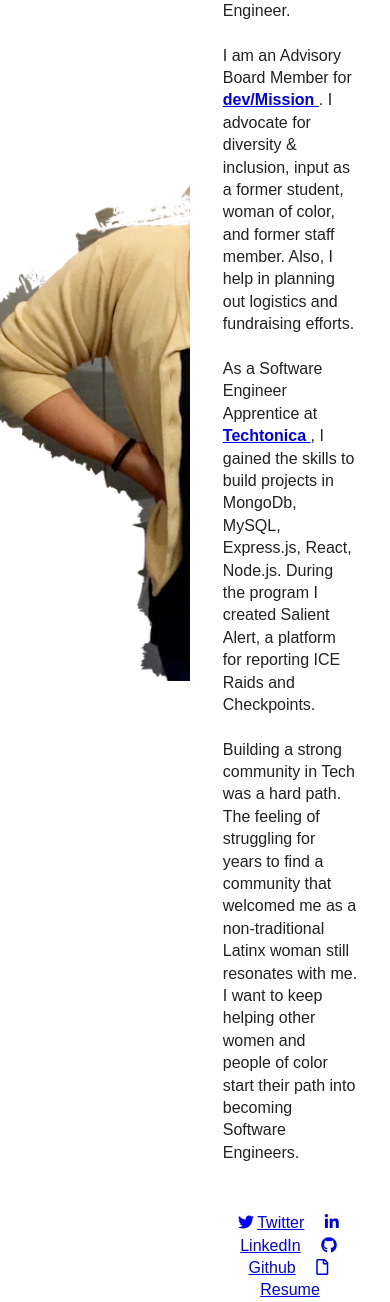
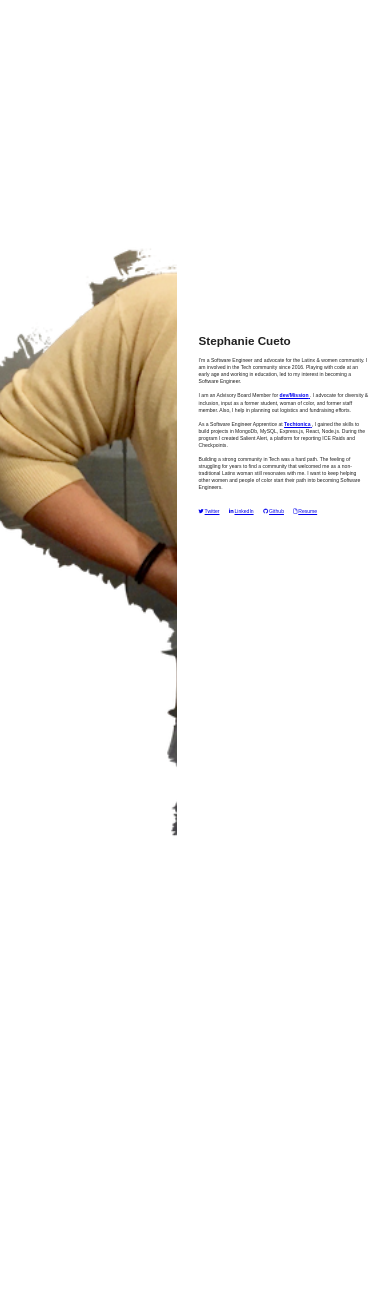
Before and after one commit to smcueto/stephaniecueto-website, a PHP site: page /index.html in a window 390 px wide. After the commit the page ends 836 px from the top, so only its background shows below. Run offline with PHP 8.4, Linux system fonts and the light colour scheme; some libraries are stand-ins or nearby versions.

Commit message:
adding flex css with vivian

```diff
--- a/css/index.css
+++ b/css/index.css
@@ -108,17 +108,13 @@ html {
 }
 
 #pic {
-    background-image: url('/img/stephaniecuetowebsite.png');
+    /* background-image: url('/img/stephaniecuetowebsite.png'); */
+    background-image: url('/Users/stephaniecueto/Documents/github-projects/stephaniecueto-website/img/stephaniecuetowebsite.png');
     background-color: #ffffff;
-    background-size: auto 75%;
+    background-size: auto 95%;
     background-repeat: no-repeat;
     background-position: 10% 3em;
-    /* height: 100vh; */
-    padding: 10%;
-    width: 40%;
-    display: flex;
-    justify-content: flex-end;
-    align-items: center;
+    width: 50%;
 }
 
 #about {
@@ -130,7 +126,7 @@ html {
 }
 
 #bio-container {
-    width: 100%;
+    width: auto;
     display: flex;
     justify-content: center;
 }
@@ -139,21 +135,19 @@ html {
     width: 80%;
 }
 
+h1 {
+    font-size: 3vw;
+}
+
+p, a {
+    font-size: 1.3vw;
+}
+
 #social {
     width: 80%;
 }
 
-/* #bio h1,
-h2,
-p {
-    margin-left: 50%;
-    margin-right: 15%;
-}
 
-#social {
-    margin-left: 50%;
-    margin-right: 15%;
-} */
 
 #social a:not(:first-child) {
     margin-left: 1em;
@@ -167,75 +161,6 @@ p {
     color: black;
 }
 
-/* @media screen and (min-width: 1100px) and (max-width: 1550px) {
-    #about {
-        background-position: 0 2em;
-        padding: 6em 2em;
-    }
-    #bio h1,
-    h2,
-    p {
-        margin-left: 50%;
-        margin-right: 5%;
-    }
-    #social {
-        margin-left: 50%;
-        margin-right: 5%;
-    }
-} */
-
-@media screen and (min-width: 800px) and (max-width: 1100px) {
-    #about {
-        background-position: -3em 2em;
-        padding: 3em 0;
-    }
-    #bio h1,
-    h2,
-    p {
-        margin-left: 45%;
-        margin-right: 5%;
-    }
-    #social {
-        margin-left: 45%;
-        margin-right: 5%;
-    }
-}
-
-@media screen and (min-width: 680px) and (max-width: 800px) {
-    #about {
-        background-position: -8em 1em;
-        padding: 3em 0;
-    }
-    #bio h1,
-    h2,
-    p {
-        margin-left: 45%;
-        margin-right: 1em;
-    }
-    #social {
-        margin-left: 45%;
-        margin-right: 1em;
-    }
-}
-
-@media screen and (max-width: 680px) {
-    #about {
-        background-image: none;
-        padding: 1em;
-    }
-    #bio h1,
-    h2,
-    p {
-        margin: 1em auto;
-    }
-    #social {
-        margin: 2em auto;
-        text-align: center;
-    }
-    #social i {
-        font-size: 1em;
-    }
-}
 
 
 /* ==========================================================================
--- a/index.html
+++ b/index.html
@@ -24,6 +24,7 @@
 <body>
     <div class="container">
         <div id="pic"></div>
+
         <div id="about">
             <div id="bio-container">
                 <div id='bio'>
@@ -48,7 +49,7 @@
                     <br> Building a strong community in Tech was a hard path. The feeling of struggling for years to find a community
                     that welcomed me as a non-traditional Latinx woman still resonates with me. I want to keep helping other
                     women and people of color start their path into becoming Software Engineers.</p>
-                    </div>
+                </div>
             </div>
 
             <div id="social">
@@ -67,6 +68,7 @@
             </div>
         </div>
     </div>
+
     <script type="text/javascript">
        mixpanel.track("resume view");
     </script>
```
